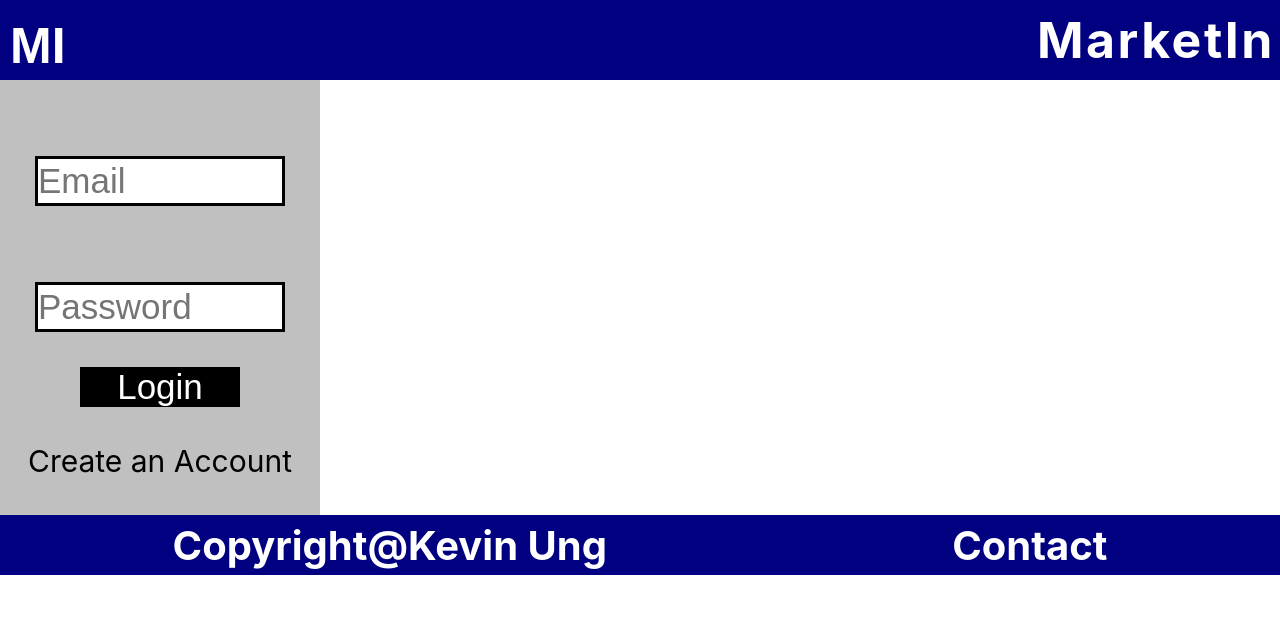
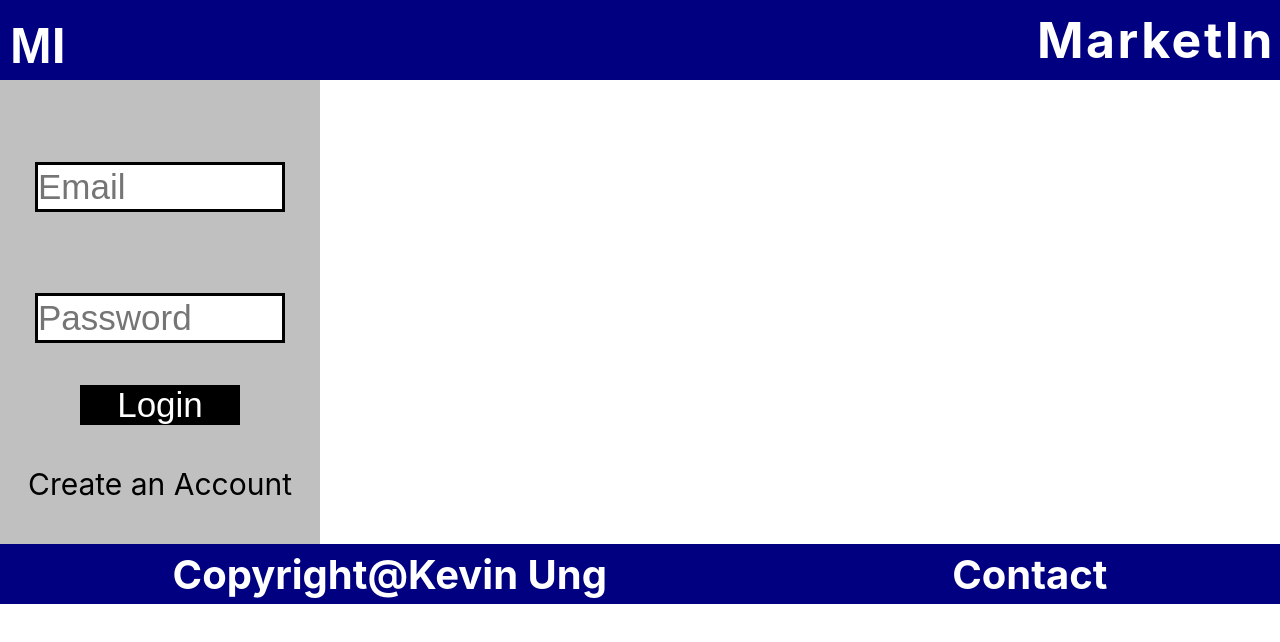
Before and after one commit to kung8/marketIn, a React (Create React App) app: page / in a window 1280 px wide. Shown: the top 642 px of the page. Built offline with nearby package versions, Linux system fonts and the light colour scheme.

Commit message:
styled the login page with css in js

```diff
--- a/src/App.css
+++ b/src/App.css
@@ -419,39 +419,6 @@ footer {
     width:100vw;
 
 }
-
-/*************************************Login******************************************/
-.login-page {
-    margin-top:80px;
-    height:435px;
-    width:320px;
-    display: flex;
-    flex-direction: column;
-    justify-content: space-evenly;
-    align-items: center;
-    flex-wrap: wrap;
-    background:silver;
-    font-size:30px;
-}
-
-.login-input {
-    margin-top:40px;
-    min-height:50px;
-    width:250px;
-    font-size:35px;
-    border:solid black;
-}
-
-.login-button {
-    height:40px;
-    width:160px;
-    font-size:35px;
-    background: black;
-    color:white;
-    border:black;
-}
-
-
 
 /*************************************Register******************************************/
 /****************Step 1****************/
--- a/src/components/Auth/Auth.js
+++ b/src/components/Auth/Auth.js
@@ -3,6 +3,11 @@ import {Link, withRouter} from 'react-router-dom';
 import {connect} from 'react-redux';
 import {updateUser} from '../../ducks/userActions';
 import axios from 'axios';
+
+const body = {marginTop:80,height:464,width:320,display:'flex',flexDirection:'column',justifyContent:'space-evenly',alignItems:'center',flexWrap:'wrap',background:'silver',fontSize:30}
+const input = {marginTop:40,minHeight:50,width:250,fontSize:35,border:'solid black'}
+const button = {height:40,width:160,fontSize:35,background:'black',color:'white',border:'black'};
+const link = {color:'black',textDecoration:'none'};
 
 class Auth extends Component {
     constructor(props){
@@ -37,13 +42,11 @@ class Auth extends Component {
     render (){
         // console.log(1111,this.props)
         return (
-            <div className="login-page">
-                <input className="login-input" type="text" placeholder="Email" onChange={(e)=>this.handleInput('email',e.target.value)}/>
-                <input className="login-input" type="password" placeholder="Password" onChange={(e)=>this.handleInput('password',e.target.value)}/>
-                <button className="login-button" onClick={this.login}>Login</button>
-                {/* <Link to='/profile/'><button className="login-button" onClick={this.login}>Login</button></Link> */}
-                {/* <Link to={`/profile/${user.data.id}`}><button className="login-button" onClick={this.login}>Login</button></Link> */}
-                <Link to='/register/step1' style={{color:'black',textDecoration:'none'}}>Create an Account</Link>
+            <div style={body}>
+                <input style={input} type="text" placeholder="Email" onChange={(e)=>this.handleInput('email',e.target.value)}/>
+                <input style={input} type="password" placeholder="Password" onChange={(e)=>this.handleInput('password',e.target.value)}/>
+                <button style={button} onClick={this.login}>Login</button>
+                <Link to='/register/step1' style={link}>Create an Account</Link>
             </div>
         )
     }
```
